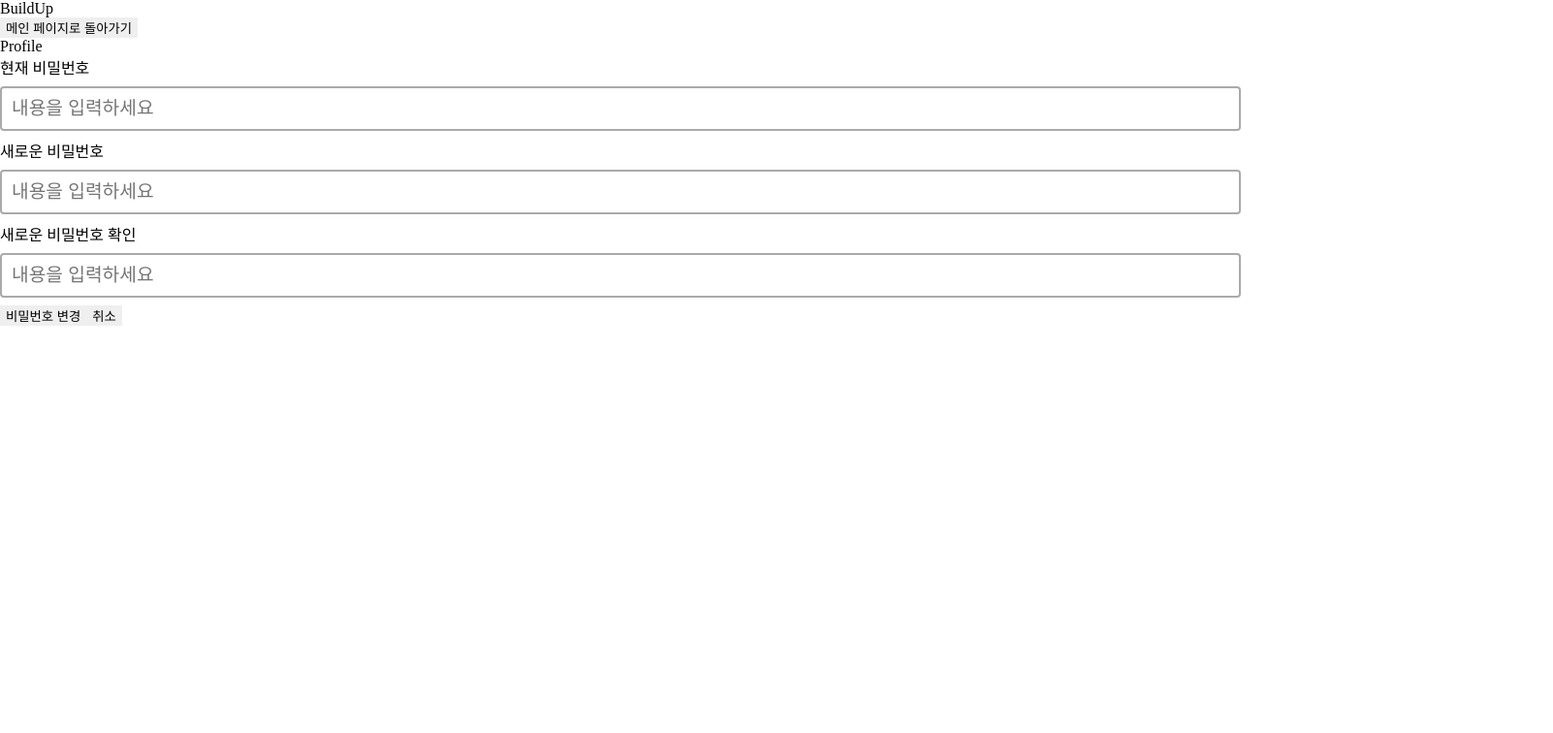
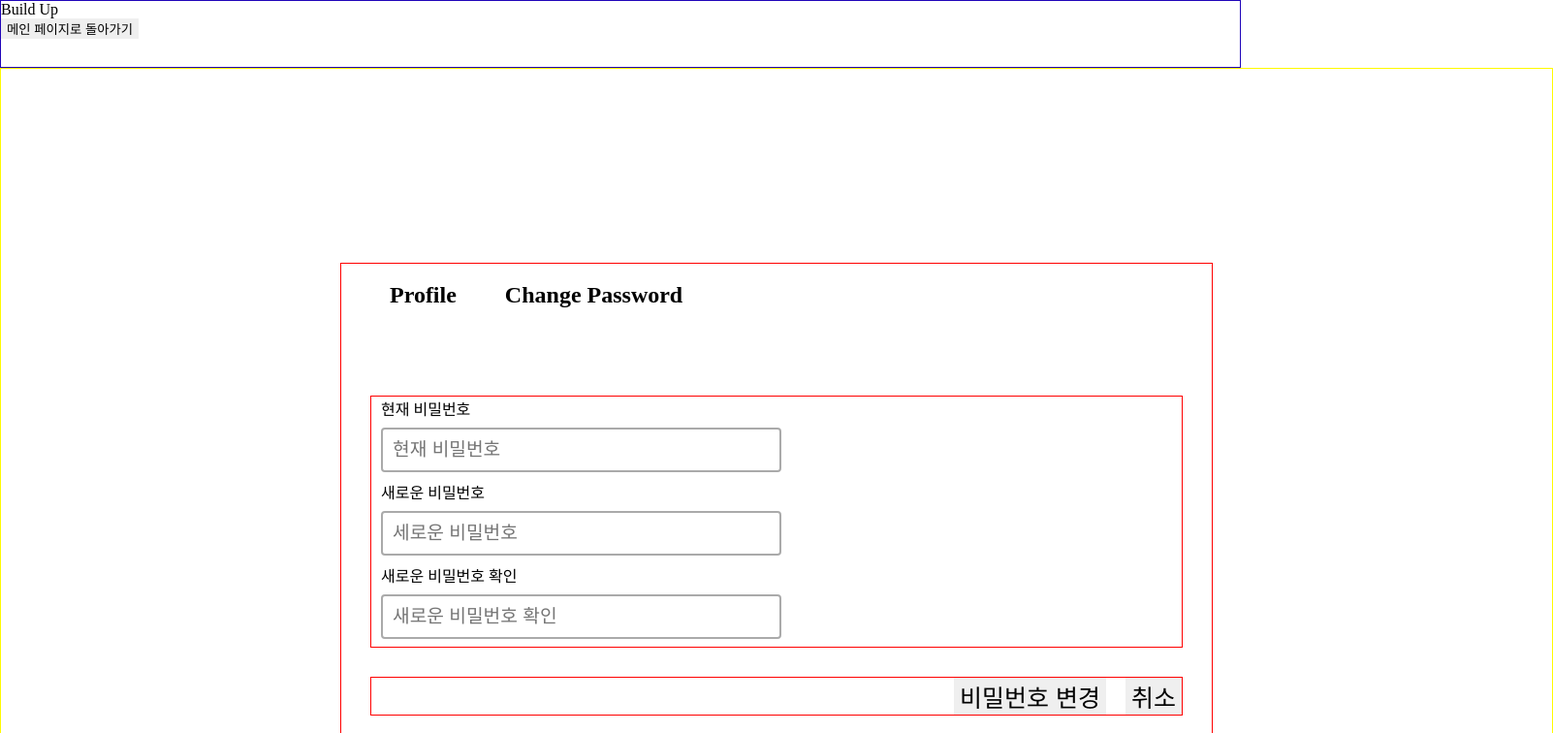
Before and after one commit to codestates/BuildUp-client, a React (Create React App) app: page /profile/password in a window 1280 px wide. Shown: the top 756 px of the page at 97% size, 1602 px wide, since content can reach past the window. Built offline with nearby package versions, Linux system fonts and the light colour scheme; no server answers.

Commit message:
Add MyPage css && Fix Profile,ProfilePassword.js dom tag

```diff
--- a/src/MyPage.css
+++ b/src/MyPage.css
@@ -0,0 +1,105 @@
+/* Profile Main Page Same Option*/
+
+#myPage {
+  display: flex;
+  border: 1px rgb(255, 251, 0) solid;
+  flex-direction: column;
+  flex: 6 2 0;
+}
+
+#myPage-body {
+  display: flex;
+  flex-direction: row;
+  flex-wrap: wrap;
+  min-height: 100vh;
+  min-width: 100vw;
+  /* background-image: url("/src/images/sur.jpg"); */
+  background-size: cover;
+}
+
+#myPage-header {
+  display: flex;
+  border: 1px rgb(32, 5, 185) solid;
+  flex-direction: row;
+  flex: 1;
+}
+
+/* profile box */
+#profile-container {
+  border: 1px red solid;
+  width: 900px;
+  height: 500px;
+
+  margin: 200px 350px 0px 350px;
+}
+
+.profile-header-btn {
+  display: flex;
+  flex-direction: row;
+  margin-bottom: 70px;
+}
+/* different option */
+.profile-header-btn .profile-title-name,
+.profile-header-btn .profile-pwchange-btn {
+  margin-left: 50px;
+}
+
+#profile-section-a {
+  display: flex;
+  flex-direction: column;
+  border: 1px red solid;
+  margin: 30px;
+}
+/*profile-header-effect*/
+#sidebar .sidebar-header-name {
+  transition: all 0.3s ease-in-out;
+}
+#sidebar .sidebar-header-name:hover {
+  transform: scale(1.3);
+}
+
+/* show info */
+#profile-label-box {
+  margin: 10px 10px 10px 10px;
+  border-top: 1px solid black;
+}
+
+#profile-info-box {
+  margin-left: 10px;
+}
+
+.profile-label-name {
+  font-size: 20px;
+  font-weight: bolder;
+}
+
+.profile-info-name {
+  font-size: 20px;
+}
+
+/* profile-password-change */
+#profile-section-b {
+  display: flex;
+  flex-direction: column;
+  border: 1px red solid;
+  margin: 30px;
+  padding-left: 10px;
+}
+
+#profile-section-b .profile-pwd {
+  width: 50%;
+}
+#profile-footer {
+  border: 1px red solid;
+  margin: 30px;
+  display: flex;
+  flex-direction: row;
+  justify-content: flex-end;
+}
+
+.pwd-change-btn-box {
+  margin-left: 20px;
+}
+.pwd-change-btn-box .pwd-change-btn {
+  font-size: 25px;
+}
--- a/src/components/Profile.js
+++ b/src/components/Profile.js
@@ -12,20 +12,49 @@ function Profile() {
   const handleRedirectPassword = () => {
     history.push("/profile/password");
   };
+  const handleRedirectProfile = () => {
+    history.push("/profile");
+  };
 
   return (
     <div id="profile-container">
-      <div>
-        <span>아이디</span>
-        <span>{userInfo.username}</span>
+      <div className="profile-header-profile">
+        <div className="profile-header-btn">
+          <div
+            id="profile-title-name"
+            className="profile-title-name profile-title"
+            onClick={handleRedirectProfile}
+          >
+            <h2>Profile</h2>
+          </div>
+          <div
+            id="profile-pwchange-btn"
+            className="profile-pwchange-btn profile-title"
+            onClick={handleRedirectPassword}
+          >
+            <h2>Change Password</h2>
+          </div>
+        </div>
       </div>
-      <div>
-        <span>이메일</span>
-        <span>{userInfo.email}</span>
-      </div>
-      <div>
-        <span>비밀번호</span>
-        <button onClick={handleRedirectPassword}>비밀번호 변경</button>
+      <div id="profile-body">
+        <section id="profile-section-a">
+          <div>
+            <div id="profile-label-box">
+              <label className="profile-label-name">Display Username</label>
+            </div>
+            <div id="profile-info-box">
+              <span className="profile-info-name">{userInfo.username}</span>
+            </div>
+          </div>
+          <div>
+            <div id="profile-label-box">
+              <label className="profile-label-name">Display Email</label>
+            </div>
+            <div id="profile-info-box">
+              <span className="profile-info-name">{userInfo.email}</span>
+            </div>
+          </div>
+        </section>
       </div>
     </div>
   );
--- a/src/components/ProfilePassword.js
+++ b/src/components/ProfilePassword.js
@@ -18,24 +18,78 @@ function ProfilePassword() {
     history.push("/profile");
   };
 
+  const handleRedirectPassword = () => {
+    history.push("/profile/password");
+  };
+
   return (
     <div id="profile-container">
+      <div className="profile-header-profile">
+        <div className="profile-header-btn">
+          <div
+            id="profile-title-name"
+            className="profile-title-name profile-title"
+            onClick={handleRedirectProfile}
+          >
+            <h2>Profile</h2>
+          </div>
+          <div
+            id="profile-pwchange-btn"
+            className="profile-pwchange-btn profile-title"
+            onClick={handleRedirectPassword}
+          >
+            <h2>Change Password</h2>
+          </div>
+        </div>
+      </div>
+      <div id="profile-body">
+        <section id="profile-section-b">
           <div>
             <span>현재 비밀번호</span>
-        <input type="password" placeholder="내용을 입력하세요"></input>
           </div>
           <div>
+            <input
+              type="password"
+              placeholder="현재 비밀번호"
+              className="profile-pwd this-pwd"
+            />
+          </div>
+
+          <div>
             <span>새로운 비밀번호</span>
-        <input type="password" placeholder="내용을 입력하세요"></input>
           </div>
           <div>
+            <input
+              type="password"
+              placeholder="세로운 비밀번호"
+              className="profile-pwd change-pwd"
+            />
+          </div>
+
+          <div>
             <span>새로운 비밀번호 확인</span>
-        <input type="password" placeholder="내용을 입력하세요"></input>
           </div>
           <div>
-        <button onClick={handleChangePassword}>비밀번호 변경</button>
-        <button onClick={handleRedirectProfile}>취소</button>
+            <input
+              type="password"
+              placeholder="새로운 비밀번호 확인"
+              className="profile-pwd confirm-pwd"
+            />
           </div>
+        </section>
+      </div>
+      <footer id="profile-footer">
+        <div className="pwd-change-btn-box">
+          <button onClick={handleChangePassword} className="pwd-change-btn">
+            비밀번호 변경
+          </button>
+        </div>
+        <div className="pwd-change-btn-box">
+          <button onClick={handleRedirectProfile} className="pwd-change-btn">
+            취소
+          </button>
+        </div>
+      </footer>
     </div>
   );
 }
--- a/src/components/Sidebar.js
+++ b/src/components/Sidebar.js
@@ -11,7 +11,13 @@ function Sidebar(props) {
 
   return (
     <aside id="sidebar">
-      <div className="logo">BuildUp</div>
+      <div
+        id="header-name"
+        className="sidebar-header-name"
+        onClick={handleRedirectToMain}
+      >
+        <span>Build Up</span>
+      </div>
       <button className="sidebar-btn-back" onClick={handleRedirectToMain}>
         메인 페이지로 돌아가기
       </button>
--- a/src/pages/MainPage.js
+++ b/src/pages/MainPage.js
@@ -49,7 +49,7 @@ export default function MainPage() {
     <div id="main-page-before">
       <header id="header">
         <div id="header-name" onClick={handleRedirectToMain}>
-          <label>Build Up</label>
+          <span>Build Up</span>
         </div>
         <div id="button-box">
           <button
@@ -91,7 +91,7 @@ export default function MainPage() {
     <div id="main-page-after">
       <header id="header">
         <div id="header-name" onClick={handleRedirectToMain}>
-          <label>Build Up</label>
+          <span>Build Up</span>
         </div>
         <div id="button-box">
           <button onClick={handleLogout} className="main-btn main-logout-btn">
--- a/src/pages/MyPage.js
+++ b/src/pages/MyPage.js
@@ -3,13 +3,19 @@ import { BrowserRouter as Router, Switch, Route, Link } from "react-router-dom";
 import Sidebar from "../components/Sidebar";
 import Profile from "../components/Profile";
 import ProfilePassword from "../components/ProfilePassword";
+import { useHistory } from "react-router";
 
 export default function MyPage() {
+  const history = useHistory();
+  const handleRedirectToMain = () => {
+    history.push("/");
+  };
   return (
     <div id="myPage-body">
-      <Sidebar />
+      <header id="myPage-header">
+        <Sidebar />
+      </header>
       <section id="myPage">
-        <div id="title">Profile</div>
         <Router>
           <Switch>
             <Route exact path="/profile">
```
Lines whose indentation alone changed are shown as unchanged.
